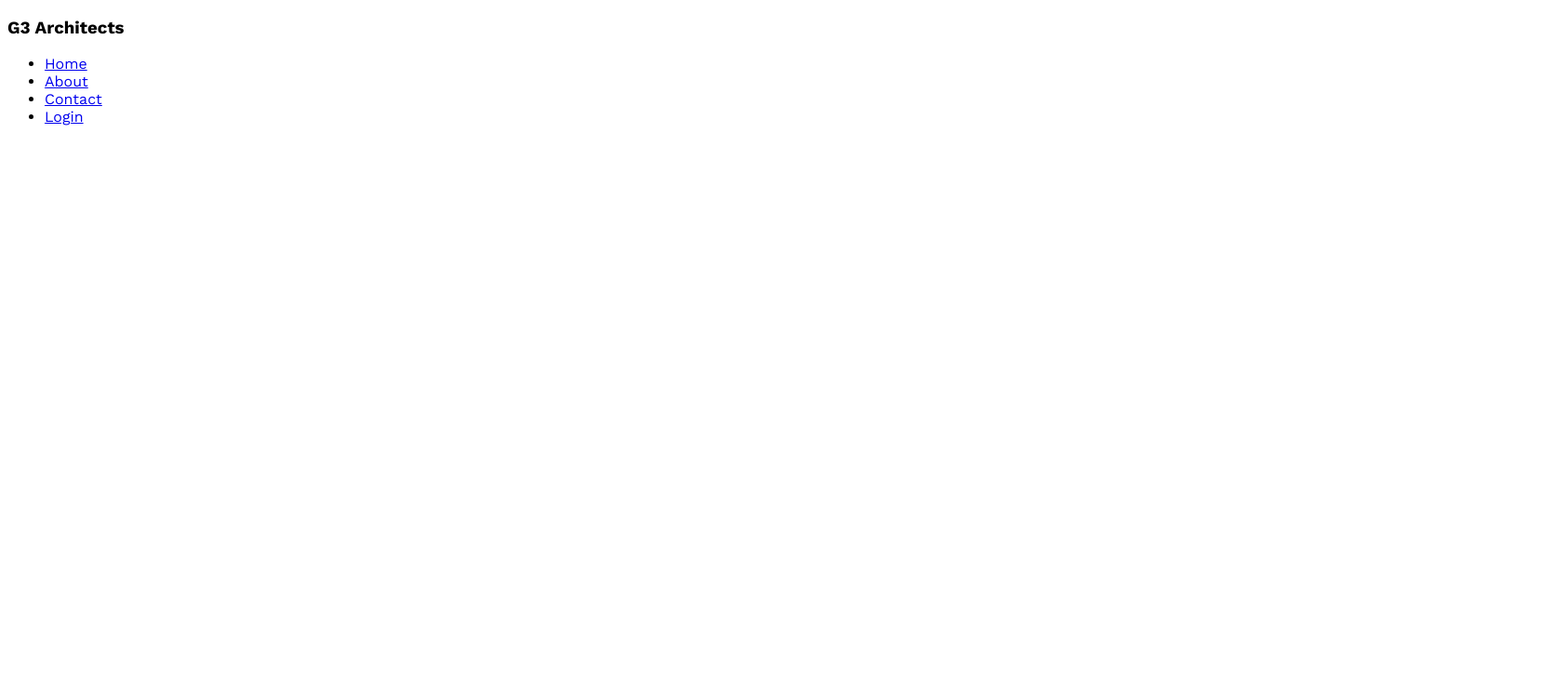
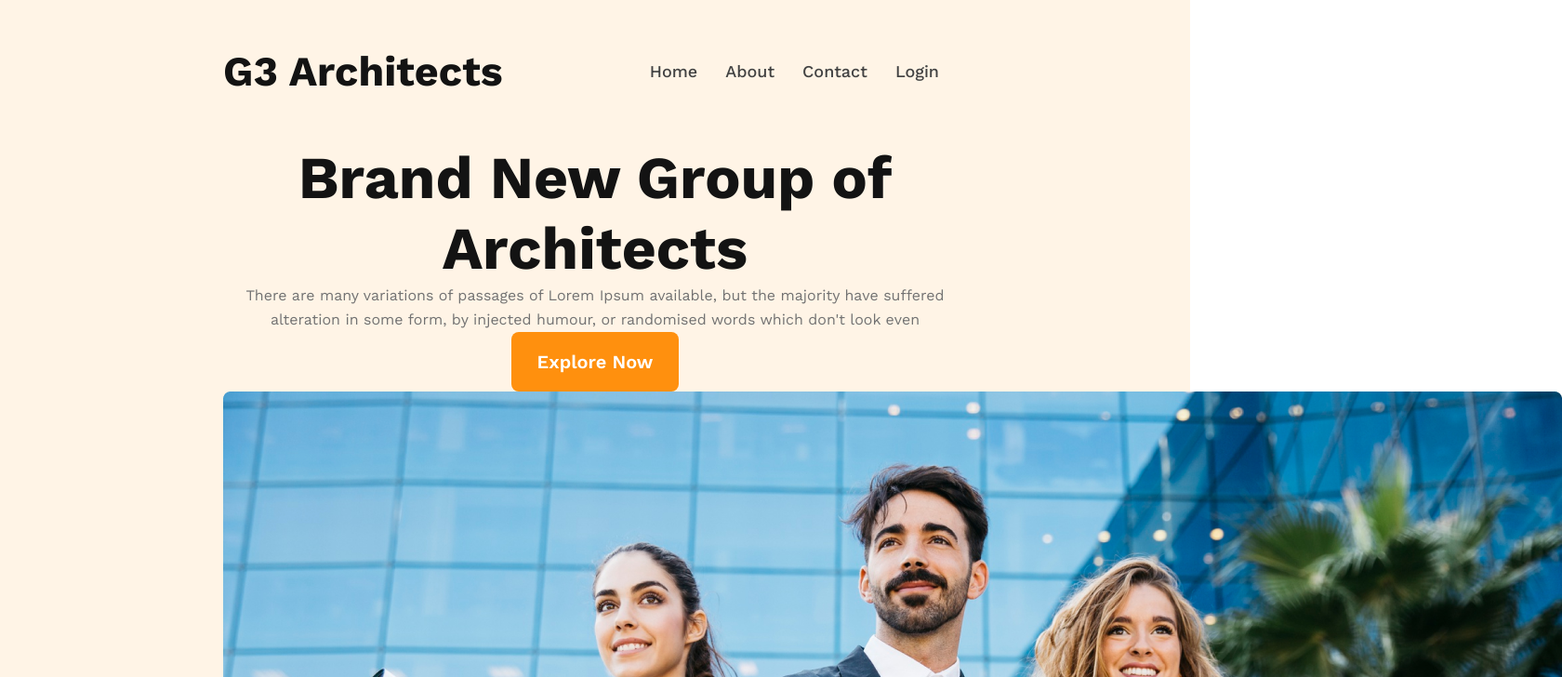
Before and after one commit to Artreeus/responsive-repository, a plain HTML site: page index.html in a window 1280 px wide. Shown: the top 728 px of the page at 93% size, 1680 px wide, since content can reach past the window. Drawn offline with nearby package versions, Linux system fonts and the light colour scheme.

Commit message:
banner started

```diff
--- a/index.html
+++ b/index.html
@@ -3,13 +3,13 @@
   <head>
     <meta charset="UTF-8" />
     <meta name="viewport" content="width=device-width, initial-scale=1.0" />
-    <title>G3 Architect </title>
+    <title>G3 Architect</title>
     <link rel="stylesheet" href="style.css" />
   </head>
   <body>
     <header>
       <nav>
-            <h3>G3 Architects</h3>
+        <h3 class="nav-title">G3 Architects</h3>
         <ul>
           <li><a href="#">Home</a></li>
           <li><a href="#">About</a></li>
@@ -17,14 +17,22 @@
           <li><a href="#">Login</a></li>
         </ul>
       </nav>
+      <div class="banner">
+        <div class="banner-content">
+          <h1 class="banner-title">Brand New Group of Architects</h1>
+          <p class="banner-description">
+            There are many variations of passages of Lorem Ipsum available, but
+            the majority have suffered alteration in some form, by injected
+            humour, or randomised words which don't look even
+          </p>
+          <button class="btn-primary">Explore Now</button>
+        </div>
+        <img src="images/banner.png" alt="" />
+      </div>
     </header>
 
-    <main>
+    <main></main>
 
-    </main>
-
-    <footer>
-
-    </footer>
+    <footer></footer>
   </body>
 </html>
--- a/style.css
+++ b/style.css
@@ -1,7 +1,82 @@
 /* Work sans Font  */
 
-@import url('https://fonts.googleapis.com/css2?family=Work+Sans:wght@400;500;600;700&display=swap');
+@import url("https://fonts.googleapis.com/css2?family=Work+Sans:wght@400;500;600;700&display=swap");
 
-*{
-    font-family: 'Work Sans', sans-serif;
+* {
+  font-family: "Work Sans", sans-serif;
+  margin: 0;
+  padding: 0;
+  box-sizing: border-box;
 }
+
+.btn-primary {
+  width: 180px;
+  height: 64px;
+  border-radius: 8px;
+  background: #ff900e;
+  display: inline-block;
+  color: #fff;
+  text-align: center;
+  font-size: 20px;
+  font-weight: 600;
+  border: none;
+}
+
+/* Header style  */
+
+header {
+  background: rgba(255, 144, 14, 0.1);
+  padding: 50px 240px;
+}
+
+.nav-title {
+  color: #131313;
+  font-size: 2.8rem;
+  font-weight: 700;
+}
+
+nav {
+  display: flex;
+  justify-content: space-between;
+  align-items: center;
+}
+
+nav ul {
+  display: flex;
+}
+
+nav ul li {
+  list-style: none;
+  color: #424242;
+  text-align: center;
+  font-size: 18px;
+  font-weight: 500;
+  line-height: 26px;
+  margin-right: 30px;
+}
+
+nav ul li a {
+  text-decoration: none;
+  color: #424242;
+}
+
+/* banner style  */
+
+.banner-content{
+    max-width: 800px;
+    text-align: center;
+    margin: 0 auto;
+    padding-top: 50px;
+}
+.banner-title {
+  color: #131313;
+  font-size: 4rem;
+  font-weight: 700;
+}
+
+.banner-description {
+  color: #727272;
+  font-size: 1rem;
+  font-weight: 400;
+  line-height: 26px;
+}
```
Lines whose indentation alone changed are shown as unchanged.
